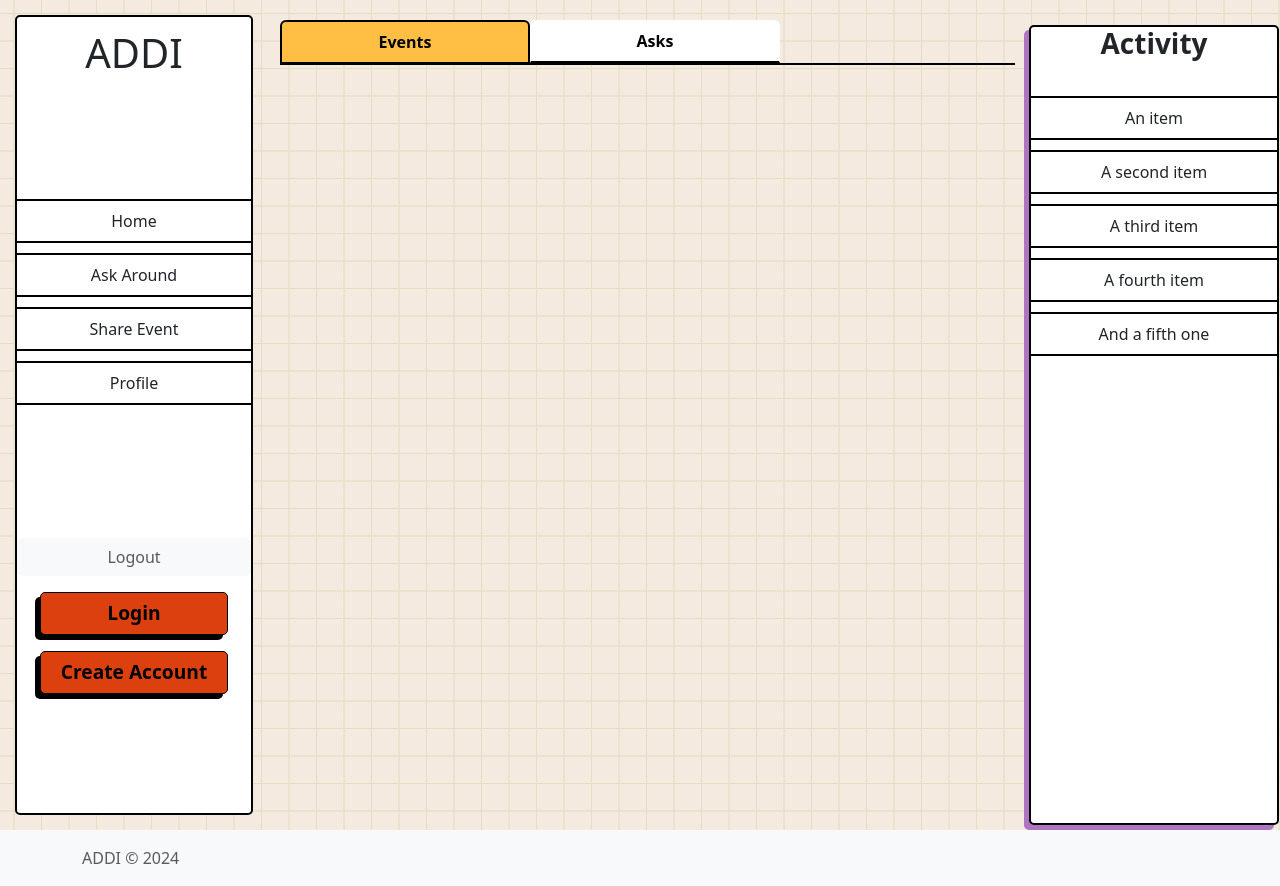
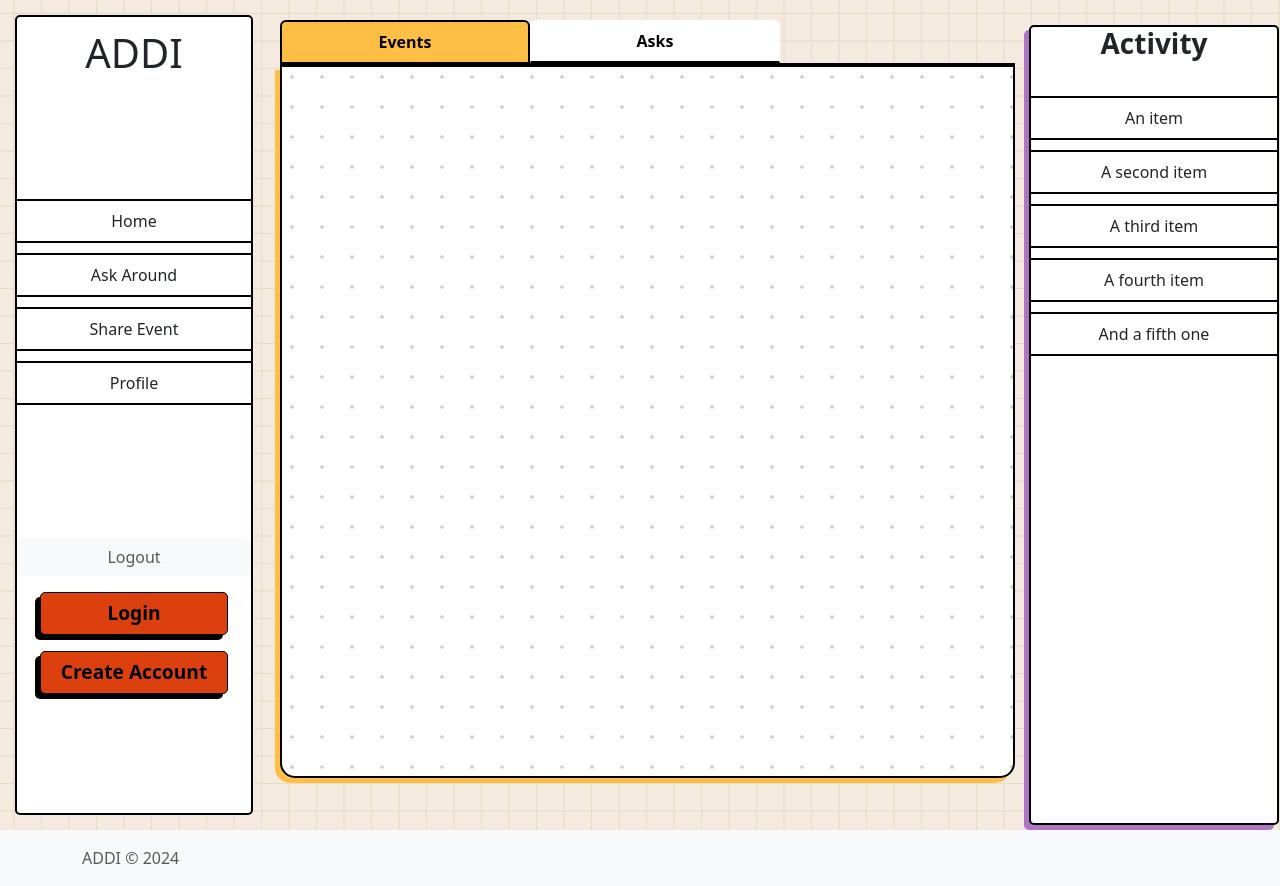
Before and after one commit to Mwape-Kurete/ADDI, a PHP site: page / in a window 1280 px wide. Run offline with PHP 8.4, Linux system fonts and the light colour scheme; some web fonts are replaced.

Commit message:
adding home tabs and profile tabs css

```diff
--- a/assets/css/main.css
+++ b/assets/css/main.css
@@ -639,6 +639,15 @@ textarea {
   border-bottom: solid 2.5px black;
 }
 
+.profile-tabs {
+  max-width: 75%;
+}
+
+.profile-nav-tabs {
+  text-align: center;
+  width: 250px;
+}
+
 .home-tabs {
   max-width: 75%;
 }
@@ -647,6 +656,8 @@ textarea {
   text-align: center;
   width: 250px;
 }
+
+/*All Tabs Styling*/
 
 .nav-tabs .nav-item.show .nav-link,
 .nav-tabs .nav-link.active {
@@ -674,7 +685,21 @@ textarea {
   border: 2px solid black;
 }
 
-.profile-tabs {
-  max-width: 75%;
+/*TABS Content Styling*/
+.home-content-events {
+  width: 100%;
+  height: 88%;
+  /* Add your background pattern here */
+  background-color: #ffffff;
+  background-image: radial-gradient(rgba(12, 12, 12, 0.171) 2px, transparent 0);
+  background-size: 30px 30px;
+  background-position: -5px -5px;
+  border: 2px solid black;
+
+  border-bottom-left-radius: 15px;
+  border-bottom-right-radius: 15px;
+
+  box-shadow: rgb(255, 191, 68) -5px 5px;
 }
+
 /*END OF ALL STYLING*/
--- a/index.php
+++ b/index.php
@@ -3,6 +3,10 @@
 <div class="row">
     <div class="col main-pageContent home-tabs">
         <?php include 'includes/home-tabs.php' ?>
+        <div class="home-content-events">
+
+        </div>
+
     </div>
     <div class="col activityPanel">
         <?php include 'includes/activity_panel.php'; ?>
--- a/pages/profile.php
+++ b/pages/profile.php
@@ -1,7 +1,7 @@
 <?php include '../includes/header.php'; ?>
 
 <div class="row">
-    <div class="col main-pageContent">
+    <div class="col main-pageContent profile-tabs">
         <?php include '../includes/profile-tabs.php' ?>
     </div>
     <div class="col activityPanel">
```
Also changed, not shown: includes/profile-tabs.php (+4 -4 lines).
